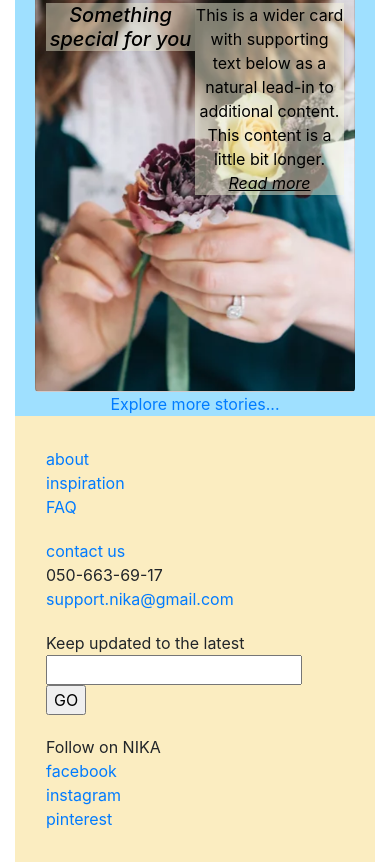
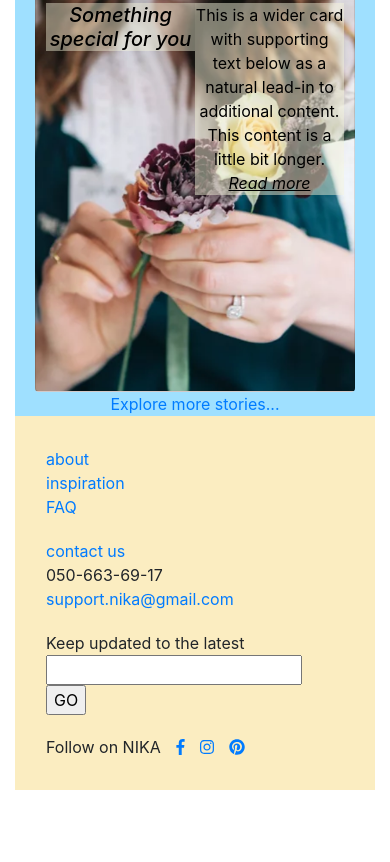
Before and after one commit to Lyudmila1711/HTML-for-my-final-site-, a website: page index.html in a window 390 px wide. Shown: the part 5611-6473 px from the top of the page. After the commit the page ends 6401 px from the top, so only its background shows below. Drawn offline with nearby package versions, Linux system fonts and the light colour scheme; a web font is replaced by a local one.

Commit message:
Sample code

```diff
--- a/css/index.css
+++ b/css/index.css
@@ -214,6 +214,14 @@ footer div {
     flex-direction: column;
 }
 
+footer div.socail-networks {
+    flex-direction: row;
+}
+
+div.socail-networks a {
+    margin-left: 15px;
+}
+
 @media (max-width:780px) {
     body header div.font-label {
         display: flex;
@@ -227,9 +235,18 @@ footer div {
         color: var(--second-color);
         padding-top: 85px;
     }
+
+    article#History div.card {
+        width: 100%;
+    }
+
     footer {
         display: flex;
         flex-wrap: wrap;
+    }
+
+    footer div.socail-networks {
+        flex-direction: row;
     }
 }
 
--- a/index.html
+++ b/index.html
@@ -90,49 +90,10 @@
         <span>You best choice</span>
         <h3>Select your best expirience</h3>
         <p>We want to bring you joy and happiness</p>
-        <!-- <div class="row">
-            <article class="card col-12 col-sm-6 col-lg-3">
-                <img src="img/box-with-orange-flowers.jpg" class="card-img-top" alt="box with orange flowers">
-                <div class="card-body">
-                    <h5 class="card-title">For you best and lovely</h5>
-                    <p>$90-$150</p>
-                    <p class="card-text">The middle box with any kind of flowers</p>
-                    <a href="#" class="btn btn-primary">My choice</a>
-                </div>
-            </article>
-            <article class="card col-12 col-sm-6 col-lg-3">
-                <img src="img/box-with-red-flowers.jpg" class="card-img-top" alt="box with red flowers">
-                <div class="card-body">
-                    <h5 class="card-title">For birthday and celebration</h5>
-                    <p>$150-$200</p>
-                    <p class="card-text">The middle box with any kind of flowers</p>
-                    <a href="#" class="btn btn-primary">My choice</a>
-                </div>
-            </article>
-            <article class="card col-12 col-sm-6 col-lg-3">
-                <img src="img/big-box-with-flowers.jpg" class="card-img-top" alt="big box with flowers">
-                <div class="card-body">
-                    <h5 class="card-title">For special moments</h5>
-                    <p>$200-$250</p>
-                    <p class="card-text">The big box with any kind of flowers</p>
-                    <a href="#" class="btn btn-primary">My choice</a>
-                </div>
-            </article>
-            <article class="card col-12 col-sm-6 col-lg-3">
-                <img src="img/oleander-in-box.jpg" class="card-img-top" alt="oleander in box">
-                <div class="card-body">
-                    <h5 class="card-title">Unique and exotic</h5>
-                    <p>$200-$250</p>
-                    <p class="card-text">The box with any kind of tropical and exotic flowers</p>
-                    <a href="#" class="btn btn-primary">My choice</a>
-                </div>
-            </article>
-        </div> -->
-
         <section>
             <h2 id="products">Our offers</h2>
             <div class="row products-container">
-               <!--Products are dynamically generated here-->
+               <!--Products are generated here-->
             </div>
         </section>
     </main>
@@ -223,9 +184,9 @@
             </form>
         </div>
         <div class="socail-networks">Follow on NIKA
-            <a href="https://www.facebook.com/lyudmila.r111">facebook</i></a>
-            <a href="">instagram</a>
-            <a href="">pinterest</a>
+            <a href="https://www.facebook.com/lyudmila.r111"><i class="fab fa-facebook-f"></i></a>
+            <a href=""><i class="fab fa-instagram"></i></a>
+            <a href=""><i class="fab fa-pinterest"></i></a>
         </div>
     </footer>
 
@@ -251,6 +212,7 @@
         </div>
         </div>
     </div>
+
     <!-- Cart -->
     <div class="modal fade" id="modal-cart" tabindex="-1" role="dialog" aria-labelledby="cartLabel" aria-hidden="true">
         <div class="modal-dialog" role="document">
--- a/package.json
+++ b/package.json
@@ -1,5 +1,5 @@
 {
-  "name": "HTML-for-my-final-site",
+  "name": "My-final-site",
   "version": "1.0.0",
   "description": "",
   "main": "server.js",
```
Also changed, not shown: 1 other file.
